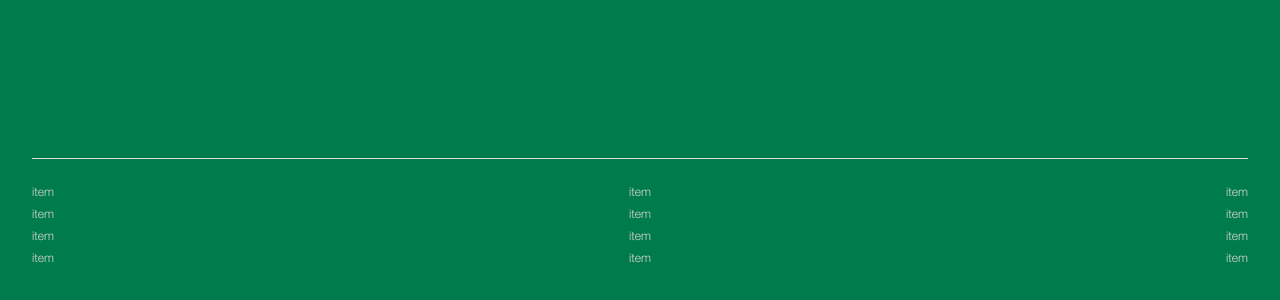
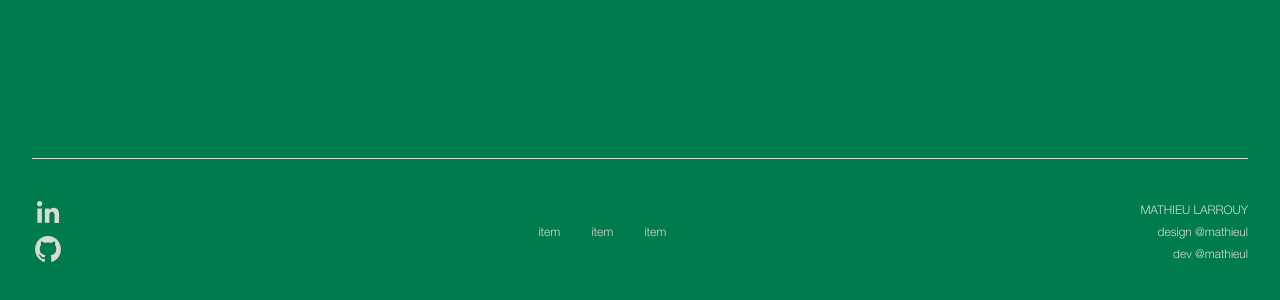
Before and after one commit to MTLY-1610/CV2023, a Next.js app: page / in a window 1280 px wide. Shown: the part 4066-4366 px from the top of the page. Built offline with nearby package versions, Linux system fonts and the light colour scheme.

Commit message:
footer & media logo

```diff
--- a/src/components/footer/bottom/Bottom.js
+++ b/src/components/footer/bottom/Bottom.js
@@ -1,6 +1,9 @@
 import React, { useRef, useEffect, useState } from "react";
 import { gsap } from 'gsap';
 import styles from './Bottom.module.css';
+import Image from "next/image";
+import linkedin from 'public/img/logo__linkedin.svg';
+import github from 'public/img/logo__github.svg';
 
 
 const Bottom = () => {
@@ -28,27 +31,37 @@ const Bottom = () => {
 
   return (
     <div className={styles.bottom__wrapper}>
-            <div className={styles.bottom__border}>
+      <div className={styles.bottom__border}>
       </div>
 
       <div className={styles.bottom__items}>
-      <div className={styles.bottom__items__left}>
-        <span>item</span>
-        <span>item</span>
-        <span>item</span>
-        <span>item</span>
+        <div className={styles.bottom__items__left}>
+          <span>
+            <Image
+              className={styles.linkedin}
+              src={linkedin}
+              alt="linkedin logo"
+            />
+          </span>
+          <span>
+            <Image
+              className={styles.github}
+              src={github}
+              alt="github logo"
+            />
+          </span>
         </div>
         <div className={styles.bottom__items__center}>
-        <span>item</span>
-        <span>item</span>
-        <span>item</span>
-        <span>item</span>
+          <span>item</span>
+          <span>item</span>
+          <span>item</span>
+
         </div>
         <div className={styles.bottom__items__right}>
-        <span>item</span>
-        <span>item</span>
-        <span>item</span>
-        <span>item</span>
+          <span>MATHIEU LARROUY</span>
+          <span></span>
+          <span>design @mathieul</span>
+          <span>dev @mathieul</span>
         </div>
       </div>
     </div>
--- a/src/components/footer/bottom/Bottom.module.css
+++ b/src/components/footer/bottom/Bottom.module.css
@@ -68,13 +68,36 @@
     align-item: center;
     justify-content: space-between;
     font: 300 12px/22px 'Helvetica Neue' ;
+  }
+
+  .bottom__items__left{
+    display:flex;
+    flex-direction: column;
+    align-items:center;
+    justify-content:space-around;
+  }
+  .bottom__items__center{
+    width: 10vw;
+    display:flex;
+    flex-direction: row;
+    align-items:center;
+    justify-content:space-between;
+  }
+  .bottom__items__right{
+    display:flex;
+    flex-direction: column;
+    align-items:flex-end;
+    justify-content:center;
 
   }
 
-  .bottom__items__left, .bottom__items__center, .bottom__items__right{
-    display:flex;
-    flex-direction: column;
-
+  .linkedin{
+    width: 2.5vw;
+    height:auto;
+  }
+  .github{
+    width: 2vw;
+    height:auto;
   }
 
   @media (max-width: 768px) {
```
Also changed, not shown: public/img/logo__github.svg (added), public/img/logo__linkedin.svg (added).
